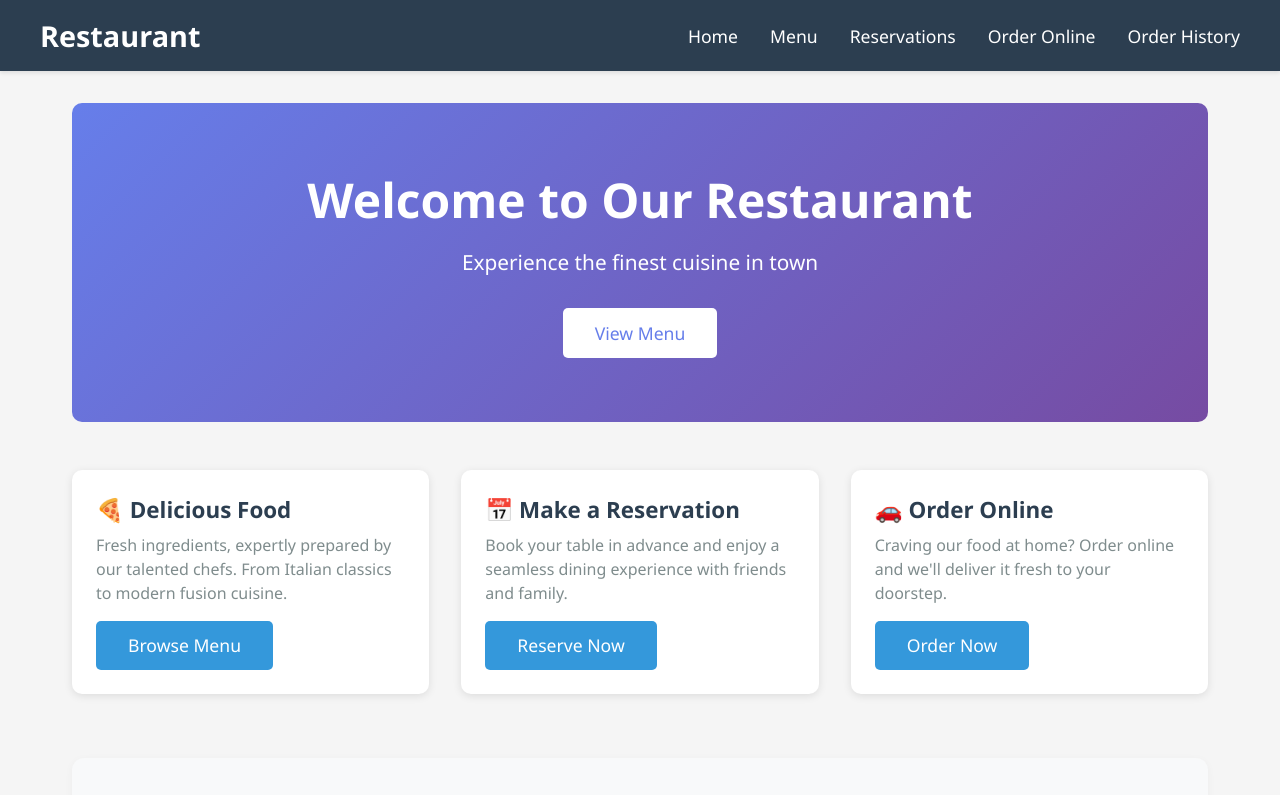
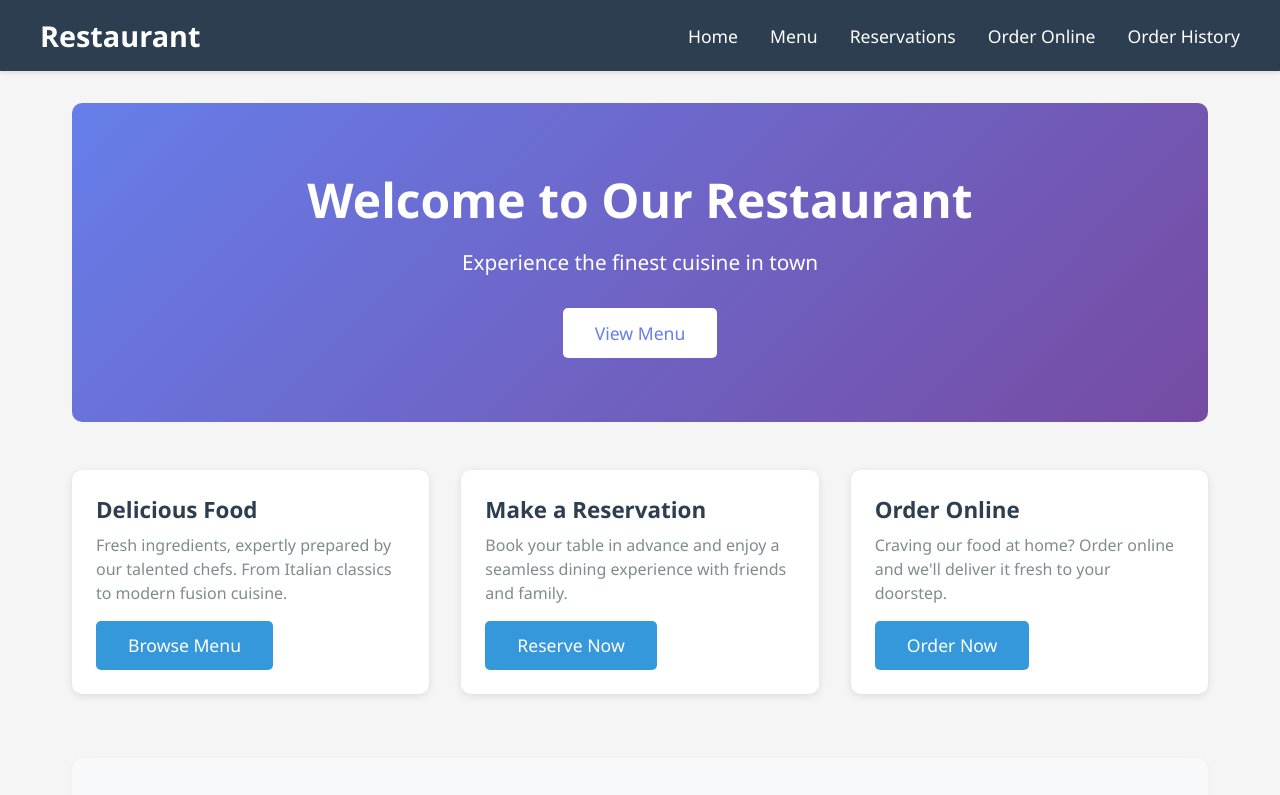
Before and after one commit to AhmadAlhajAsaad/Project_B-Restaurant, a React (Create React App) app in the folder frontend/: page / in a window 1280 px wide. Shown: the top 795 px of the page. Built offline with nearby package versions, Linux system fonts and the light colour scheme; the HTML template or start-up script is replaced by a standard one.

Commit message:
Remove emoji from menu item headings for a cleaner presentation

```diff
--- a/frontend/src/pages/Home.tsx
+++ b/frontend/src/pages/Home.tsx
@@ -12,19 +12,19 @@ const Home: React.FC = () => {
 
       <div style={{ display: 'grid', gridTemplateColumns: 'repeat(auto-fit, minmax(300px, 1fr))', gap: '2rem', marginTop: '3rem' }}>
         <div className="menu-item">
-          <h3>🍕 Delicious Food</h3>
+          <h3>Delicious Food</h3>
           <p>Fresh ingredients, expertly prepared by our talented chefs. From Italian classics to modern fusion cuisine.</p>
           <Link to="/menu" className="btn btn-primary">Browse Menu</Link>
         </div>
 
         <div className="menu-item">
-          <h3>📅 Make a Reservation</h3>
+          <h3>Make a Reservation</h3>
           <p>Book your table in advance and enjoy a seamless dining experience with friends and family.</p>
           <Link to="/reservations" className="btn btn-primary">Reserve Now</Link>
         </div>
 
         <div className="menu-item">
-          <h3>🚗 Order Online</h3>
+          <h3>Order Online</h3>
           <p>Craving our food at home? Order online and we'll deliver it fresh to your doorstep.</p>
           <Link to="/order" className="btn btn-primary">Order Now</Link>
         </div>
```
